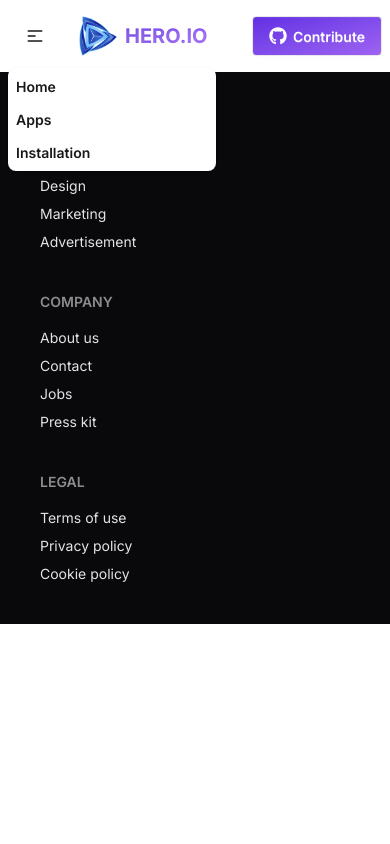
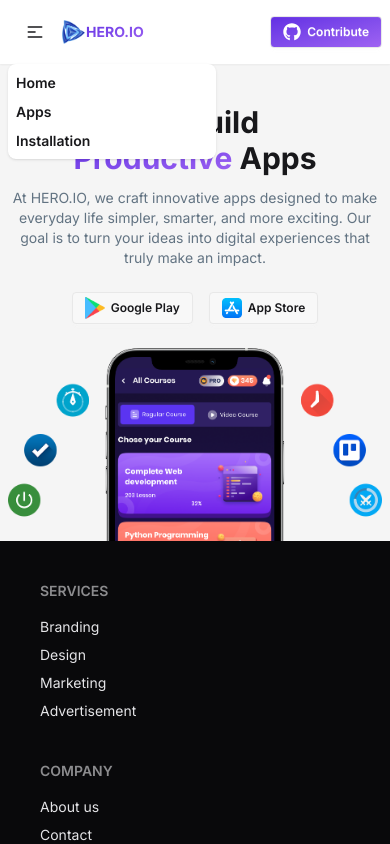
Before and after one commit to web-joyanta/hero.io, a React (Vite) app: page / in a window 390 px wide. Both pictures are taken after a click on the button 35 px from the left and 36 px from the top of the page. Shown: the top 844 px of the page. Built offline with nearby package versions, Linux system fonts and the light colour scheme.

Commit message:
responsive home page create or banner & hero section set

```diff
--- /dev/null
+++ b/src/components/Banner/Banner.jsx
@@ -0,0 +1,34 @@
+import googlePlay from "../../assets/google-play.png"
+import appStore from "../../assets/app-store.png"
+import heroImg from "../../assets/hero.png"
+import { Link } from "react-router";
+
+const Banner = () => {
+    return (
+        <div className="bg-[#F5F5F5]">
+            <div className="text-center container px-2 mx-auto pt-10 md:pt-20">
+                <h2 className="text-3xl md:text-5xl lg:text-7xl font-bold">We Build<br /> <span className="bg-linear-to-br from-[#632EE3] to-[#9F62F2] bg-clip-text text-transparent">Productive</span> Apps</h2>
+                <p className="text-[#627382] text-sm md:text-lg px-0 lg:px-80 pt-3 md:pt-5 pb-6 md:py-8">At HERO.IO, we craft innovative apps designed to make everyday life simpler, smarter, and more exciting. Our goal is to turn your ideas into digital experiences that truly make an impact.</p>
+                <div className="flex md:flex-row items-center justify-center gap-4 pb-6 md:pb-8">
+                    <Link to="https://play.google.com/store/games?hl=en">
+                        <button className="btn btn-sm md:btn-lg">
+                            <img className="w-5 md:w-auto" src={googlePlay} alt="google paly" />
+                            <span>Google Play</span>
+                        </button>
+                    </Link>
+                    <Link to="https://www.apple.com/app-store">
+                        <button className="btn btn-sm md:btn-lg">
+                            <img className="w-5 md:w-auto" src={appStore} alt="app store" />
+                            <span>App Store</span>
+                        </button>
+                    </Link>
+                </div>
+                <div className="flex justify-center">
+                    <img src={heroImg} alt="hero" />
+                </div>
+            </div>
+        </div>
+    );
+};
+
+export default Banner;
--- a/src/components/Navbar/Navbar.jsx
+++ b/src/components/Navbar/Navbar.jsx
@@ -4,12 +4,12 @@
 
 const Navbar = () => {
     const links = <>
-        <NavLink><li>Home</li></NavLink>
-        <NavLink><li>Apps</li></NavLink>
-        <NavLink><li>Installation</li></NavLink>
+        <NavLink to="/">Home</NavLink>
+        <NavLink>Apps</NavLink>
+        <NavLink>Installation</NavLink>
     </>
     return (
-        <div className="bg-base-100 py-1 shadow-sm">
+        <div className="bg-base-100 py-0 md:py-1 shadow-xs sticky top-0">
             <div className="navbar container mx-auto px-2">
                 <div className="navbar-start">
                     <div className="dropdown">
@@ -18,12 +18,12 @@
                         </div>
                         <ul
                             tabIndex="-1"
-                            className="menu menu-sm dropdown-content bg-base-100 rounded-box z-1 mt-3 w-52 p-2 shadow font-semibold space-y-3">
+                            className="menu menu-sm dropdown-content bg-base-100 rounded-box z-1 mt-3 w-52 p-2 shadow font-semibold space-y-2">
                             {links}
                         </ul>
                     </div>
-                    <Link className="btn btn-ghost text-xl">
-                        <img className="w-10" src={logoImg} alt="Logo" />
+                    <Link to="/" className="flex items-center text-sm md:text-xl cursor-pointer">
+                        <img className="w-6 md:w-10" src={logoImg} alt="Logo" />
                         <span className="bg-linear-to-br from-[#632EE3] to-[#9F62F2] bg-clip-text text-transparent font-bold">HERO.IO</span>
                     </Link>
                 </div>
@@ -33,7 +33,7 @@
                     </ul>
                 </div>
                 <div className="navbar-end">
-                    <button className="btn bg-linear-to-br from-[#632EE3] to-[#9F62F2] text-white"><FaGithub className="text-lg" /> Contribute</button>
+                    <button className="btn btn-sm lg:btn-md bg-linear-to-br from-[#632EE3] to-[#9F62F2] text-white"><FaGithub className="text-lg" /> Contribute</button>
                 </div>
             </div>
         </div>
--- /dev/null
+++ b/src/pages/Home/Home.jsx
@@ -0,0 +1,11 @@
+import Banner from "../../components/Banner/Banner";
+
+const Home = () => {
+    return (
+        <div >
+            <Banner />
+        </div>
+    );
+};
+
+export default Home;
--- a/src/routes/routes.jsx
+++ b/src/routes/routes.jsx
@@ -1,9 +1,16 @@
 import { createBrowserRouter } from "react-router";
 import { MainLayout } from "../layouts/MainLayout";
+import Home from "../pages/Home/Home";
 
 export const router = createBrowserRouter([
   {
     path: "/",
     Component: MainLayout,
+    children: [
+      {
+        index: true,
+        Component: Home
+      }
+    ]
   },
 ]);
```
Also changed, not shown: src/assets/app-store.png (added), src/assets/google-play.png (added).
